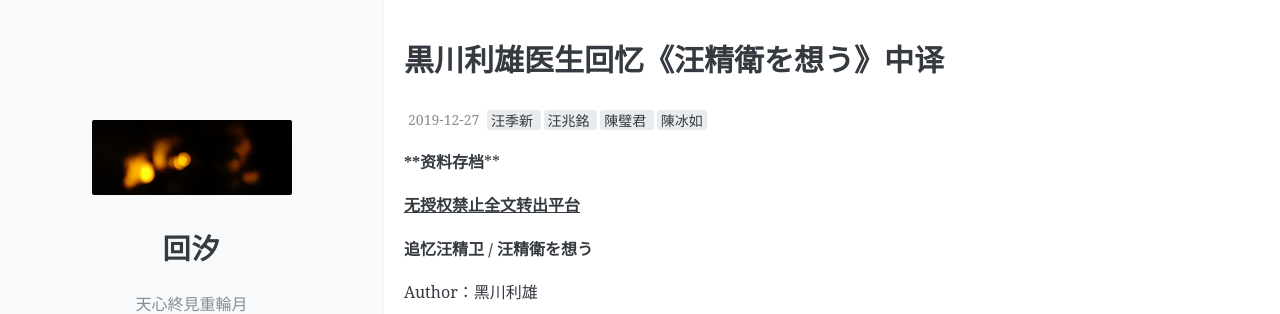
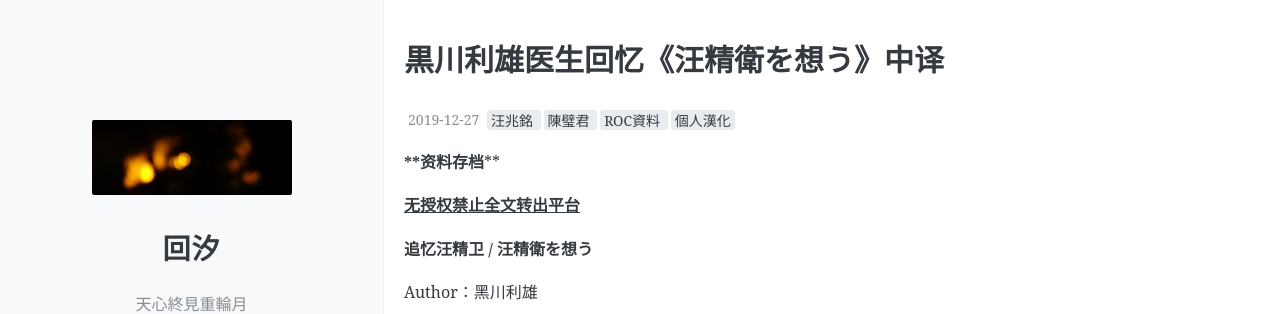
Before and after one commit to kanransya/nami-jetcoaster, a Jekyll site: the page built from _posts/2019-12-27-黒川利雄医生回忆《汪精衛を想う》中译-50.md, in a window 1280 px wide and 900 px high. Shown: the top 314 px of the window. Built offline with Jekyll 4.4.1, drawn with Linux system fonts in a browser that asks for light colours; comment, search, counter and statistics services are not loaded.

Commit message:
Update 2019-12-27-黒川利雄医生回忆《汪精衛を想う》中译-50.md

```diff
--- a/_posts/2019-12-27-黒川利雄医生回忆《汪精衛を想う》中译-50.md
+++ b/_posts/2019-12-27-黒川利雄医生回忆《汪精衛を想う》中译-50.md
@@ -2,7 +2,7 @@
 layout: post
 title: 黒川利雄医生回忆《汪精衛を想う》中译
 date: 2019-12-27 15:41:56
-tags: [汪季新,汪兆銘,陳璧君,陳冰如]
+tags: [汪兆銘,陳璧君,ROC資料,個人漢化]
 
 ---
 ****资料存档****
```
